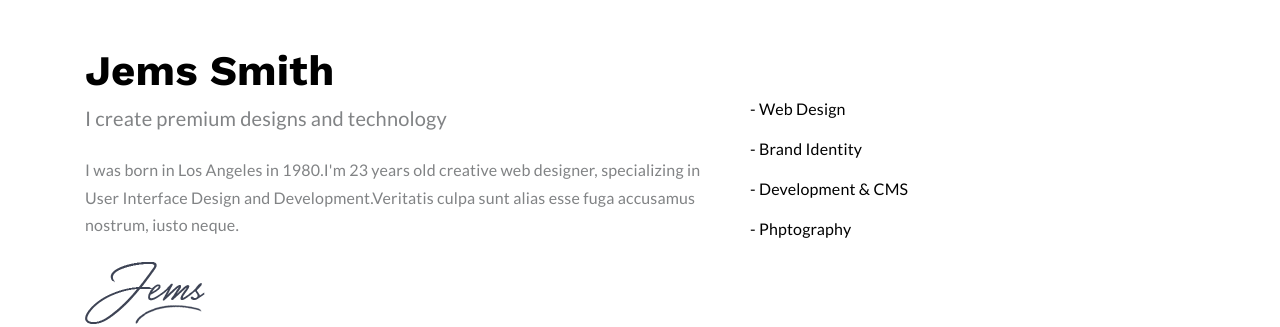
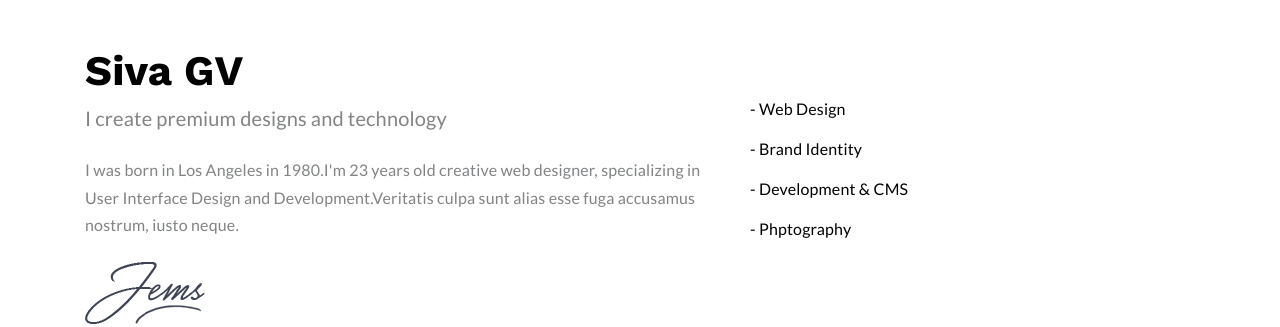
Before and after one commit to sivagv/sivagv.github.io, a plain HTML site: page about.html in a window 1280 px wide. Shown: the part 506-833 px from the top of the page. Drawn offline with nearby package versions, Linux system fonts and the light colour scheme; some packages are replaced by stand-ins of ours.

Commit message:
name change

```diff
--- a/about.html
+++ b/about.html
@@ -91,7 +91,7 @@
 				</div>
 			</div>
 			<div class="col-lg-7">
-				<h2>Jems Smith</h2>
+				<h2>Siva GV</h2>
 				<p class="lead mb-4">I create premium designs and technology</p>
 
 				<p class="mb-4">I was born in Los Angeles in 1980.I'm 23 years old creative web designer, specializing in User Interface Design and Development.Veritatis culpa sunt alias esse fuga accusamus nostrum, iusto neque. </p>
```
Also changed, not shown: images/portfolio/02.jpg (added).
